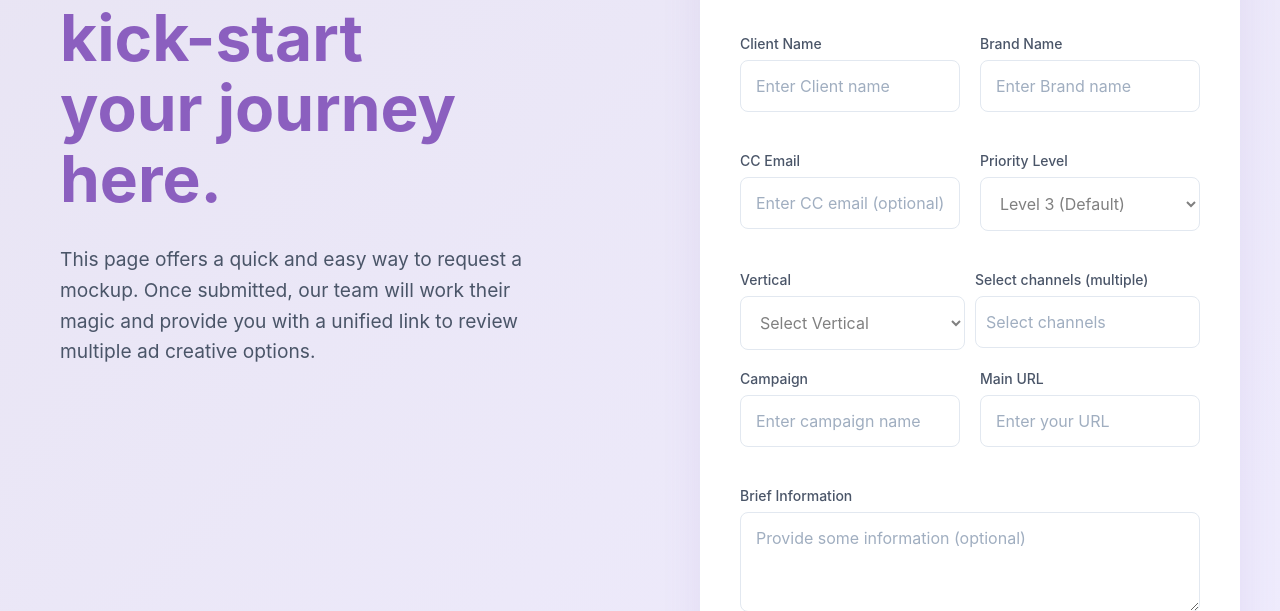
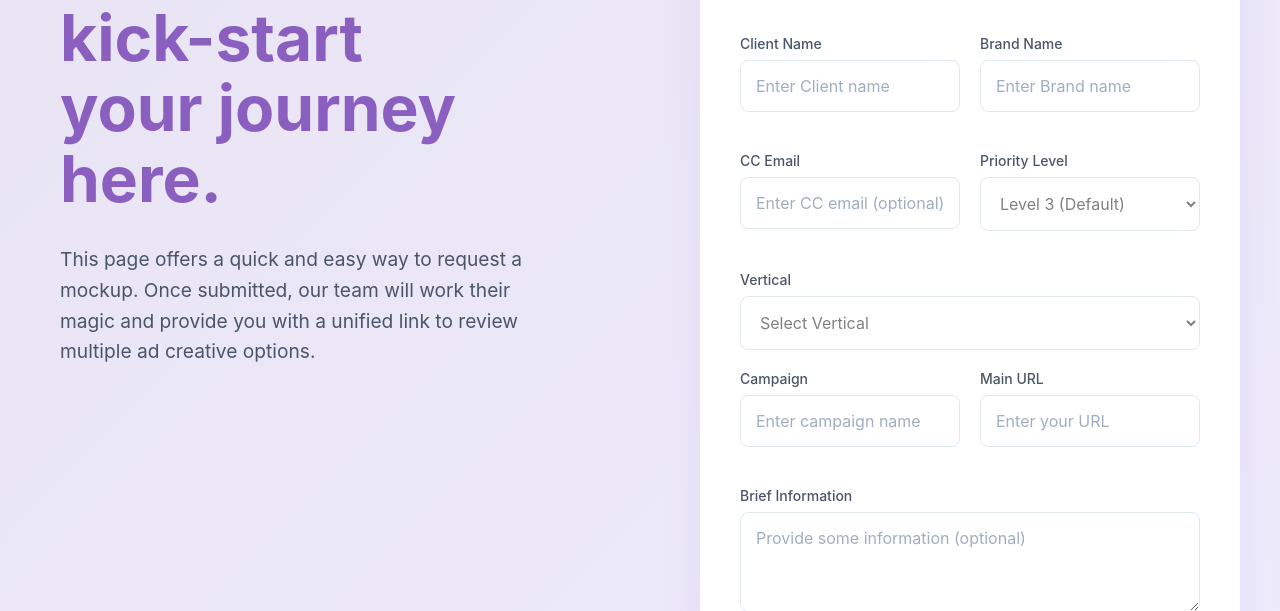
Before and after one commit to alihassanml/joe-n8n-form, a FastAPI app: page / in a window 1280 px wide. Shown: the part 227-838 px from the top of the page. Run offline with FastAPI, Linux system fonts and the light colour scheme; some libraries are stand-ins or nearby versions.

Commit message:
first commit

```diff
--- a/templates/index.html
+++ b/templates/index.html
@@ -385,15 +385,6 @@
         .type-sub-sub {
             padding-left: 48px;
         }
-
-        .row {
-            display: flex;
-            gap: 10px;
-        }
-
-        .half {
-            width: 50%;
-        }
     </style>
 </head>
 
@@ -471,10 +462,6 @@
                         </div>
                     </div>
 
-
-
-                    <div class="row">
-                        <div class="half">
                     <div class="form-group">
                         <label for="vertical">Vertical</label>
                         <select id="vertical" name="vertical" required>
@@ -517,9 +504,27 @@
                             <option value="Event">Event</option>
                         </select>
                     </div>
+
+
+
+                    <div class="form-row">
+                        <div class="form-group">
+                            <label for="campaign">Campaign</label>
+                            <input type="text" id="campaign" name="campaign" required placeholder="Enter campaign name">
                         </div>
 
-                        <div class="half">
+                        <div class="form-group">
+                            <label for="mainUrl">Main URL</label>
+                            <input type="text" id="mainUrl" name="mainUrl" required placeholder="Enter your URL">
+                        </div>
+                    </div>
+
+                    <div class="form-group">
+                        <label for="briefInfo">Brief Information</label>
+                        <textarea id="briefInfo" name="briefInfo"
+                            placeholder="Provide some information (optional)"></textarea>
+                    </div>
+
                     <div class="form-group">
                         <label>Select channels (multiple)</label>
                         <div class="multi-select" data-name="channels">
@@ -544,29 +549,6 @@
                             </div>
                         </div>
                     </div>
-                        </div>
-                    </div>
-
-
-                    <div class="form-row">
-                        <div class="form-group">
-                            <label for="campaign">Campaign</label>
-                            <input type="text" id="campaign" name="campaign" required placeholder="Enter campaign name">
-                        </div>
-
-                        <div class="form-group">
-                            <label for="mainUrl">Main URL</label>
-                            <input type="text" id="mainUrl" name="mainUrl" required placeholder="Enter your URL">
-                        </div>
-                    </div>
-
-                    <div class="form-group">
-                        <label for="briefInfo">Brief Information</label>
-                        <textarea id="briefInfo" name="briefInfo"
-                            placeholder="Provide some information (optional)"></textarea>
-                    </div>
-
-
 
                     <div class="form-group">
                         <label>Select sizes (multiple)</label>
```
Lines whose indentation alone changed are shown as unchanged.
